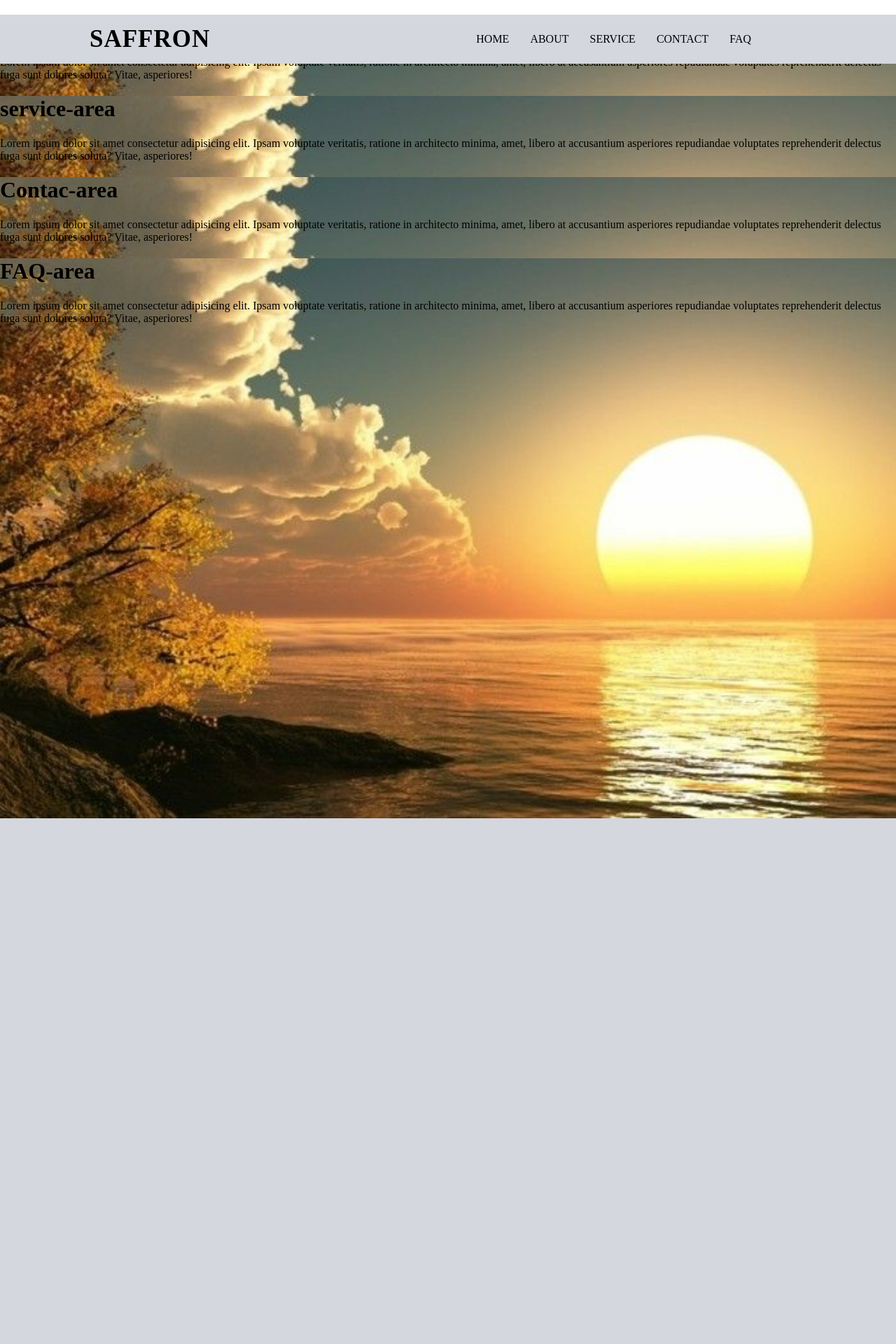
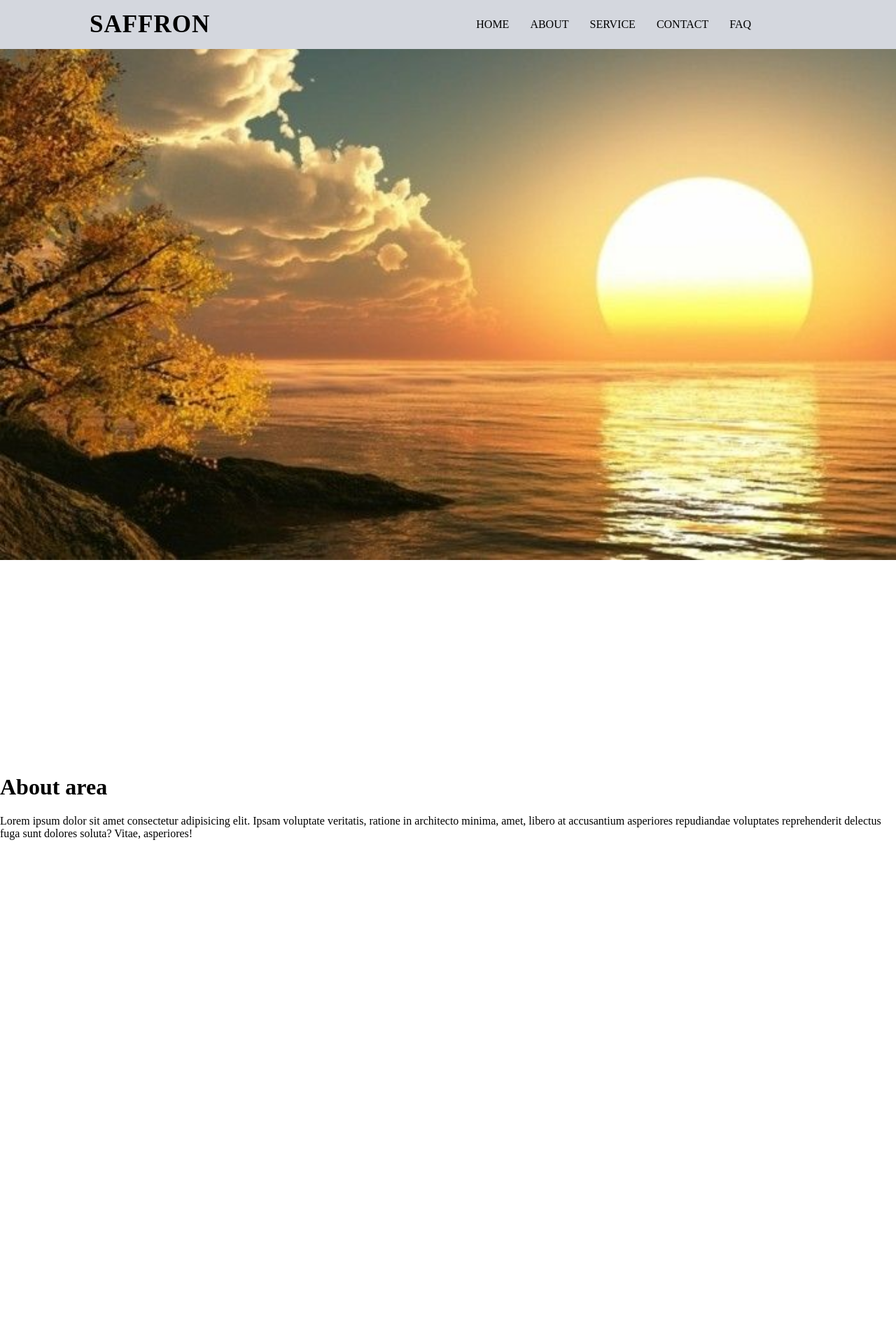
Before and after one commit to maripass/project-cuea, a PHP site: page / in a window 1280 px wide. Shown: the top 1920 px of the page at 70% size. Before the commit the page ends 1169 px from the top, so only its background shows below. Run offline with PHP 8.4, Linux system fonts and the light colour scheme.

Commit message:
--- Auto-Git Commit ---

```diff
--- a/index.html
+++ b/index.html
@@ -19,7 +19,9 @@
             <li><a href="#FAQ">FAQ</a></li>
         </ul>
     </div>
-    <div class="banner-area" id="home">
+    <div class="banner-area" id="home"></div>
+
+    <div class="about-area" id="about">
         <div class="text-part">
             <h1>About area</h1>
             <p>
@@ -28,7 +30,9 @@
                 libero at accusantium asperiores
                 repudiandae voluptates reprehenderit delectus fuga sunt dolores soluta? Vitae, asperiores!
             </p>
-    <div class="banner-area" id="home">
+        </div>
+    </div>
+    <div class="service-area"></div>
     <div class="text-part">
         <h1>service-area</h1>
         <p>
@@ -37,9 +41,8 @@
             libero at accusantium asperiores
             repudiandae voluptates reprehenderit delectus fuga sunt dolores soluta? Vitae, asperiores!
         </p>
-
     </div>
-    <div class="banner-area" id="home">
+    <div class="contact-area"></div>
     <div class="text-part">
         <h1>Contac-area</h1>
         <p>
@@ -48,9 +51,8 @@
             libero at accusantium asperiores
             repudiandae voluptates reprehenderit delectus fuga sunt dolores soluta? Vitae, asperiores!
         </p>
-
     </div>
-    <div class="banner-area" id="home">
+    <div class="FAQ-area"></div>
     <div class="text-part">
         <h1>FAQ-area</h1>
         <p>
@@ -59,9 +61,6 @@
             libero at accusantium asperiores
             repudiandae voluptates reprehenderit delectus fuga sunt dolores soluta? Vitae, asperiores!
         </p>
-
-    </div>
-    </div>
     </div>
 
 </body>
--- a/style.css
+++ b/style.css
@@ -49,3 +49,12 @@
      -webkit-background-size: cover;
      background-size: cover;
  }
+ .about-area, .service-area, .contact-area,  .FAQ-area{
+     position: relative;
+     display: flex;
+     justify-content: space-around;
+     align-items: center;
+     flex-wrap: wrap;
+     flex-direction: row;
+     height: 700px;
+ }
```
Lines whose indentation alone changed are shown as unchanged.
